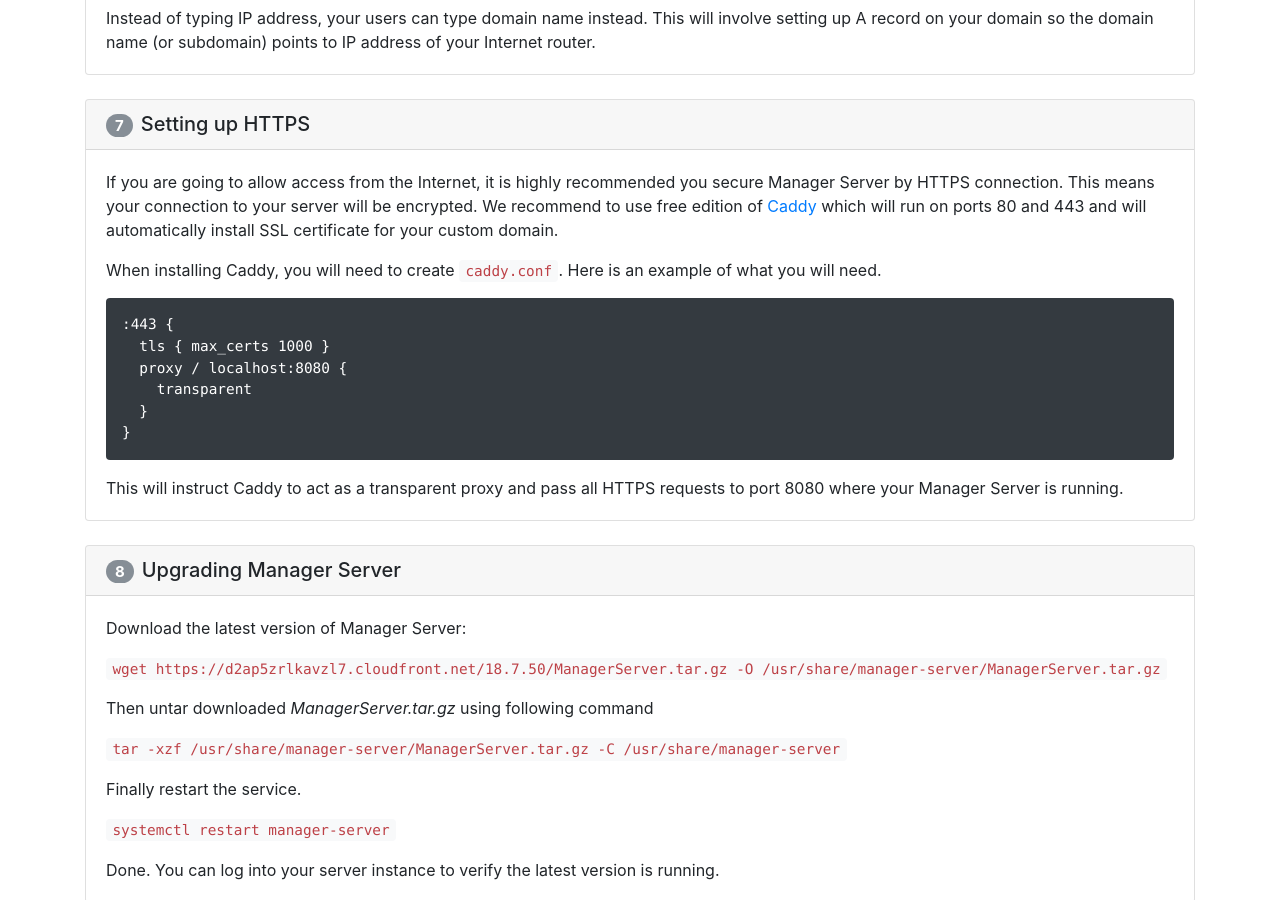
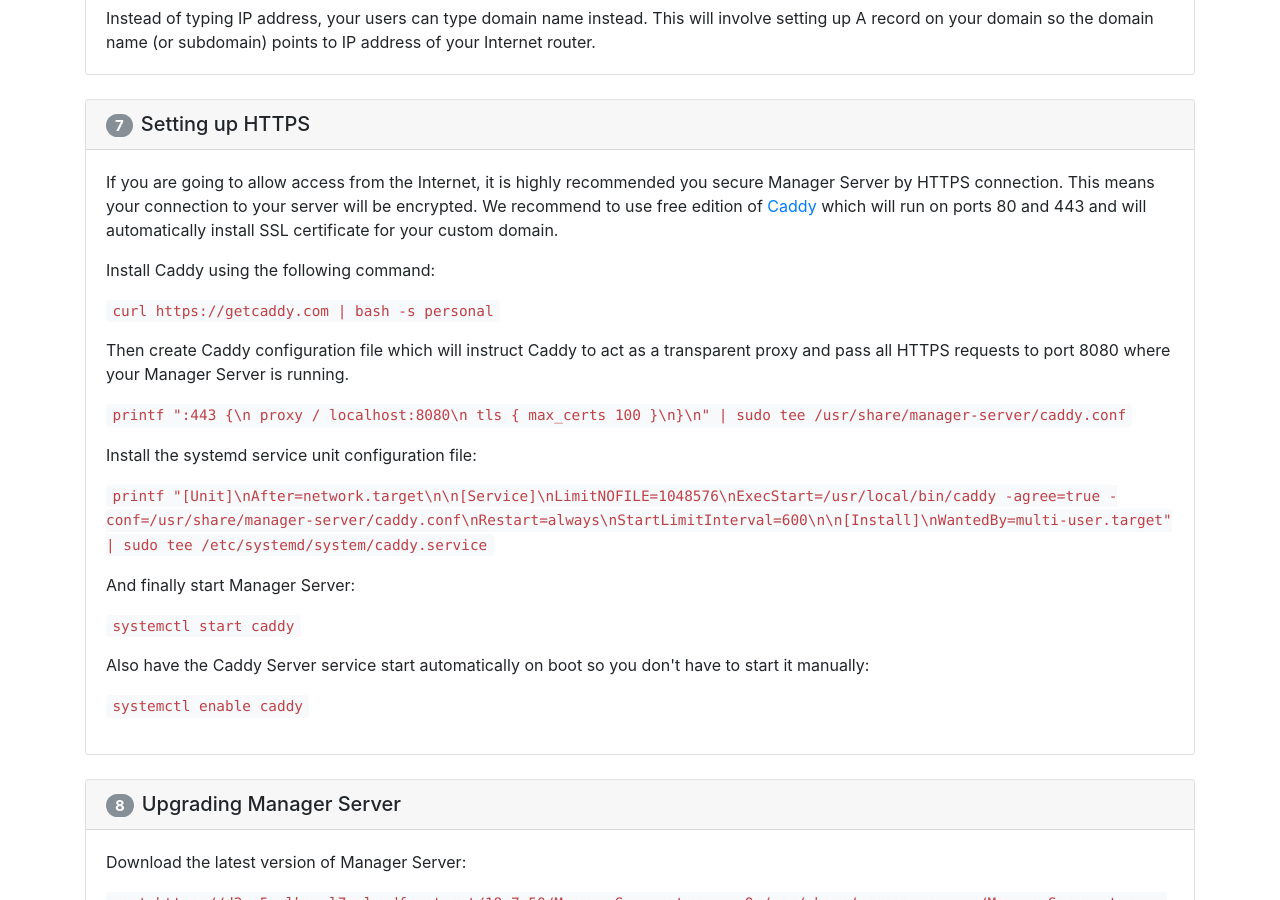
Before and after one commit to 3etechinns/www.manager.io, a Jekyll site: the page built from server/installation/ubuntu/index.html, in a window 1280 px wide and 900 px high, scrolled down 2495 px. Built offline with Jekyll 4.4.1, drawn with Linux system fonts in a browser that asks for light colours; nearby versions of some CDN libraries; comment, search, counter and statistics services are not loaded.

Commit message:
no message

```diff
--- a/server/installation/ubuntu/index.html
+++ b/server/installation/ubuntu/index.html
@@ -36,7 +36,7 @@ title: Installation
 <p class="card-text">Reload the systemd daemon:</p>
 <p class="card-text"><code>systemctl daemon-reload</code></p>
 <p class="card-text">And finally start Manager Server:</p>
-<p class="card-text"></p><p><code>systemctl start manager-server</code></p>
+<p class="card-text"><code>systemctl start manager-server</code></p>
 <p class="card-text">Also have the Manager Server service start automatically on boot so you don't have to start Manager Server manually:</p>
 <p class="card-text"></p><p><code>systemctl enable manager-server</code></p>
 </div></div>
@@ -59,14 +59,16 @@ title: Installation
 
 <div class="card mb-4"><h5 class="card-header"><span class="badge badge-pill badge-secondary mr-2">7</span>Setting up HTTPS</h5><div class="card-body">
 <p class="card-text">If you are going to allow access from the Internet, it is highly recommended you secure Manager Server by HTTPS connection. This means your connection to your server will be encrypted. We recommend to use free edition of <a href="https://caddyserver.com/">Caddy</a> which will run on ports 80 and 443 and will automatically install SSL certificate for your custom domain.</p>
-<p class="card-text">When installing Caddy, you will need to create <code>caddy.conf</code>. Here is an example of what you will need.</p>
-<pre class="text-white bg-dark p-3 rounded">:443 {
-  tls { max_certs 1000 }
-  proxy / localhost:8080 {
-    transparent
-  }
-}</pre>
-<p class="card-text">This will instruct Caddy to act as a transparent proxy and pass all HTTPS requests to port 8080 where your Manager Server is running.</p>
+<p class="card-text">Install Caddy using the following command:</p>
+<p class="card-text"><code>curl https://getcaddy.com | bash -s personal</code></p>
+<p class="card-text">Then create Caddy configuration file which will instruct Caddy to act as a transparent proxy and pass all HTTPS requests to port 8080 where your Manager Server is running.</p>
+<p class="card-text"><code>printf ":443 {\n  proxy / localhost:8080\n  tls { max_certs 100 }\n}\n" | sudo tee /usr/share/manager-server/caddy.conf</code></p>
+<p class="card-text">Install the systemd service unit configuration file:</p>
+<p class="card-text"><code>printf "[Unit]\nAfter=network.target\n\n[Service]\nLimitNOFILE=1048576\nExecStart=/usr/local/bin/caddy -agree=true -conf=/usr/share/manager-server/caddy.conf\nRestart=always\nStartLimitInterval=600\n\n[Install]\nWantedBy=multi-user.target" | sudo tee /etc/systemd/system/caddy.service</code></p>
+<p class="card-text">And finally start Manager Server:</p>
+<p class="card-text"><code>systemctl start caddy</code></p>
+<p class="card-text">Also have the Caddy Server service start automatically on boot so you don't have to start it manually:</p>
+<p class="card-text"></p><p><code>systemctl enable caddy</code></p>
 </div></div>
 
 <div class="card mb-4"><h5 class="card-header"><span class="badge badge-pill badge-secondary mr-2">8</span>Upgrading Manager Server</h5><div class="card-body">
```
